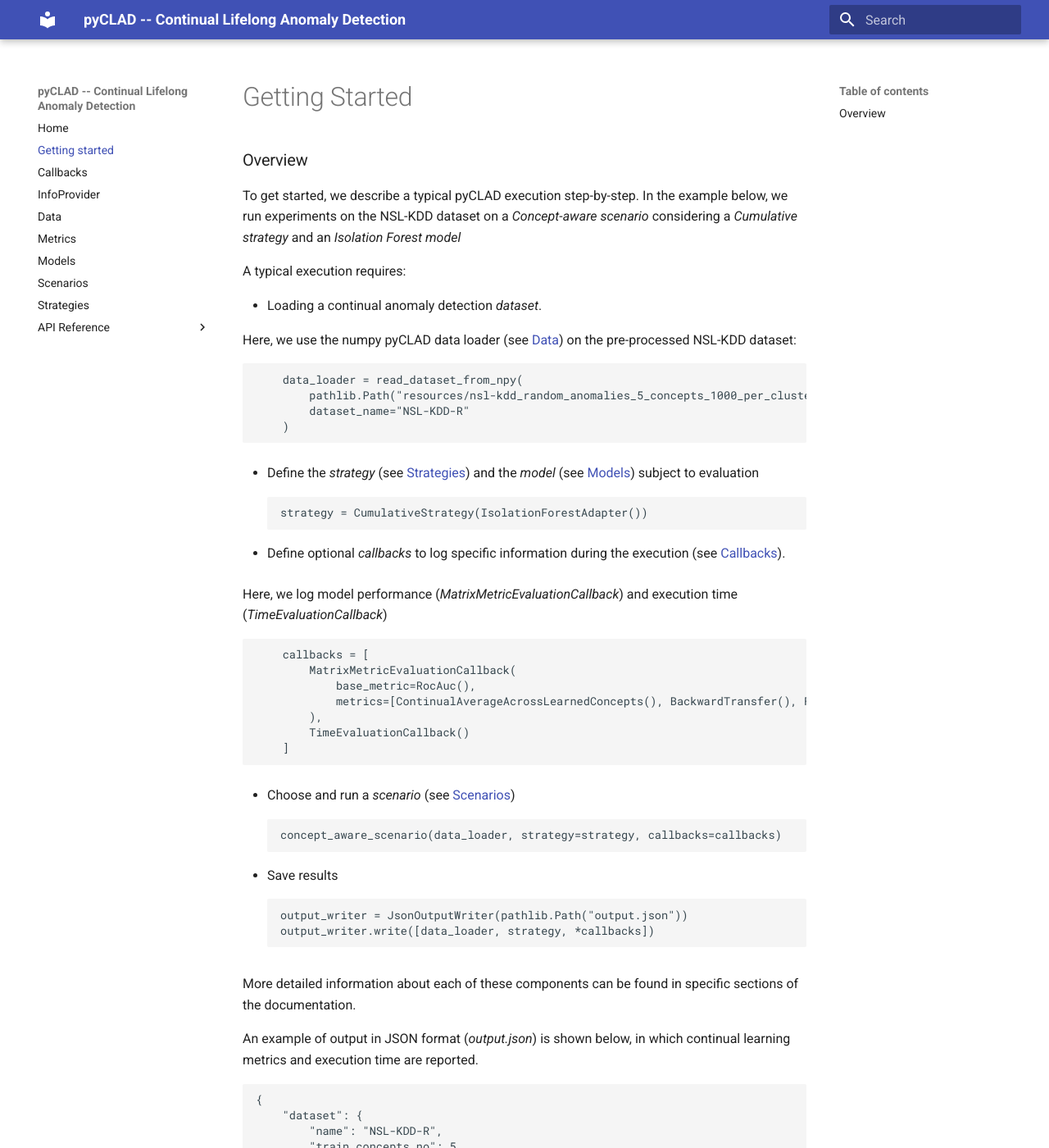
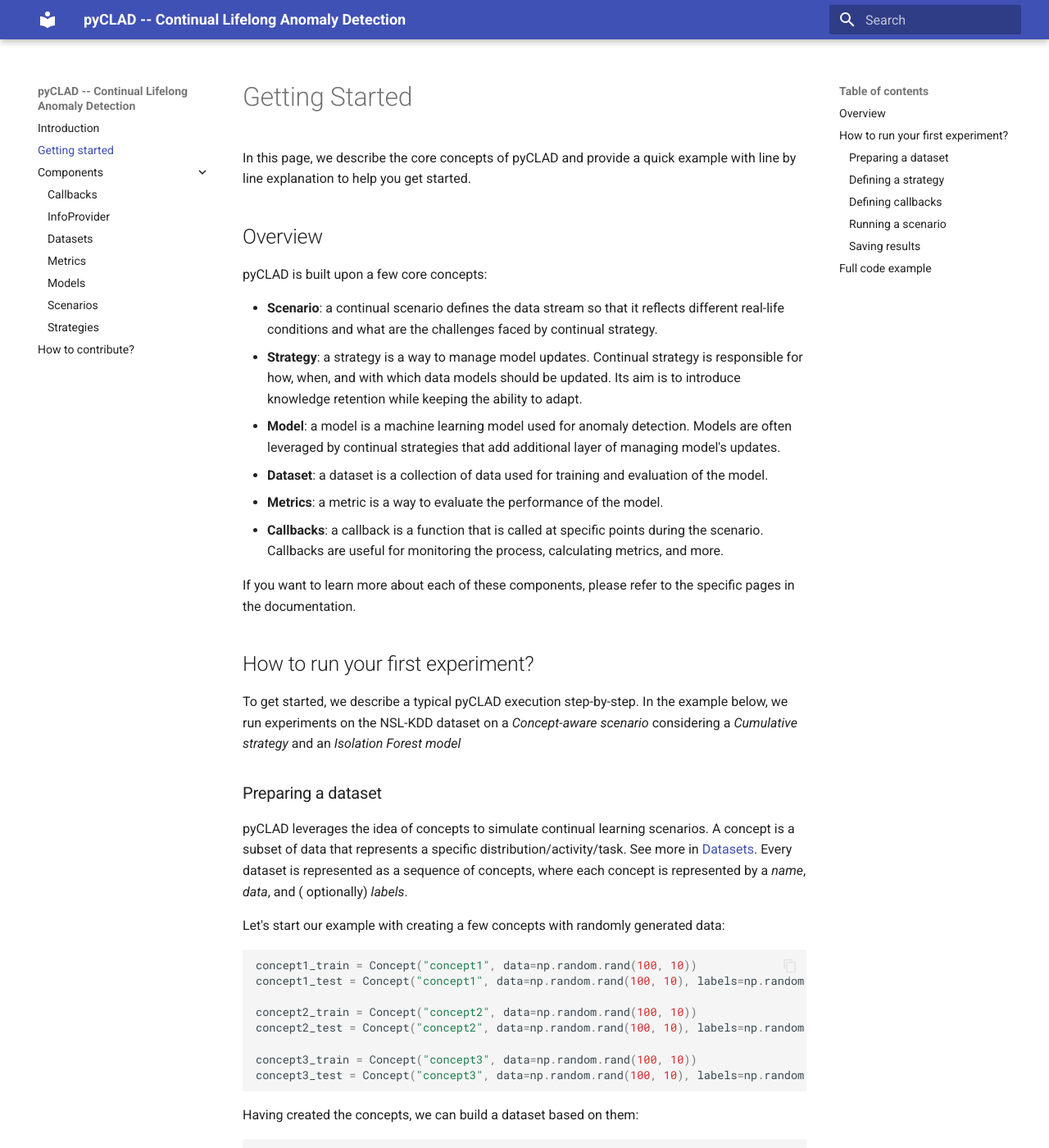
Before and after one commit to lifelonglab/pyCLAD, an MkDocs documentation site: the page built from docs/getting_started.md, in a window 1280 px wide and 1400 px high. Shown: the whole window at 82% size. Built offline with MkDocs 1.6.1 and Material for MkDocs 9.7.7, drawn with Linux system fonts in a browser that asks for light colours; some of the changed text lies outside the part shown.

Commit message:
Improve getting started

````diff
--- a/docs/getting_started.md
+++ b/docs/getting_started.md
@@ -1,99 +1,218 @@
 # Getting Started
 
-### Overview
+In this page, we describe the core concepts of pyCLAD and provide a quick example with line by line explanation to help
+you get started.
+
+## Overview
+
+pyCLAD is built upon a few core concepts:
+
+- **Scenario**: a continual scenario defines the data stream so that it reflects different real-life conditions and what
+  are
+  the challenges faced by continual strategy.
+- **Strategy**: a strategy is a way to manage model updates. Continual strategy is responsible for how, when, and with
+  which
+  data models should be updated. Its aim is to introduce knowledge retention while keeping the ability to adapt.
+- **Model**: a model is a machine learning model used for anomaly detection. Models are often leveraged by continual
+  strategies that add additional layer of managing model's updates.
+- **Dataset**: a dataset is a collection of data used for training and evaluation of the model.
+- **Metrics**: a metric is a way to evaluate the performance of the model.
+- **Callbacks**: a callback is a function that is called at specific points during the scenario. Callbacks are
+  useful for monitoring the process, calculating metrics, and more.
+
+If you want to learn more about each of these components, please refer to the specific pages in the documentation.
+
+## How to run your first experiment?
 
 To get started, we describe a typical pyCLAD execution step-by-step.
-In the example below, we run experiments on the NSL-KDD dataset on a *Concept-aware scenario* considering a *Cumulative strategy* and an *Isolation Forest model*
+In the example below, we run experiments on the NSL-KDD dataset on a *Concept-aware scenario* considering a *Cumulative
+strategy* and an *Isolation Forest model*
 
-A typical execution requires:
+### Preparing a dataset
 
-- Loading a continual anomaly detection *dataset*.
+pyCLAD leverages the idea of concepts to simulate continual learning scenarios. A concept is a subset of data that
+represents a specific distribution/activity/task.
+See more in [Datasets](datasets.md).
+Every dataset is represented as a sequence of concepts, where each concept is represented by a *name*, *data*, and (
+optionally) *labels*.
 
-Here, we use the numpy pyCLAD data loader (see [Data](data.md)) on the pre-processed NSL-KDD dataset:
+Let's start our example with creating a few concepts with randomly generated data:
 
-        data_loader = read_dataset_from_npy(
-            pathlib.Path("resources/nsl-kdd_random_anomalies_5_concepts_1000_per_cluster.npy"),
-            dataset_name="NSL-KDD-R"
-        )
+``` py
+concept1_train = Concept("concept1", data=np.random.rand(100, 10))
+concept1_test = Concept("concept1", data=np.random.rand(100, 10), labels=np.random.randint(0, 2, 100))
 
-- Define the *strategy* (see [Strategies](strategies.md)) and the *model* (see [Models](models.md)) subject to evaluation
+concept2_train = Concept("concept2", data=np.random.rand(100, 10))
+concept2_test = Concept("concept2", data=np.random.rand(100, 10), labels=np.random.randint(0, 2, 100))
 
-        strategy = CumulativeStrategy(IsolationForestAdapter())
+concept3_train = Concept("concept3", data=np.random.rand(100, 10))
+concept3_test = Concept("concept3", data=np.random.rand(100, 10), labels=np.random.randint(0, 2, 100))
+```
 
-- Define optional *callbacks* to log specific information during the execution (see [Callbacks](callbacks.md)).
+Having created the concepts, we can build a dataset based on them:
 
-  Here, we log model performance (*MatrixMetricEvaluationCallback*) and execution time (*TimeEvaluationCallback*)
+``` py
+dataset = ConceptsDataset(
+    name="GeneratedDataset",
+    train_concepts=[concept1_train, concept2_train, concept3_train],
+    test_concepts=[concept1_test, concept2_test, concept3_test],
+)
+```
 
-        callbacks = [
-            MatrixMetricEvaluationCallback(
-                base_metric=RocAuc(),
-                metrics=[ContinualAverageAcrossLearnedConcepts(), BackwardTransfer(), ForwardTransfer()],
-            ),
-            TimeEvaluationCallback()
-        ]
+You can leverage any of your preferred datasets by dividing it into concepts. We provide an example of how to extract
+concepts from a dataset in the [Datasets](datasets.md) section.
 
-- Choose and run a *scenario* (see [Scenarios](scenarios.md))
+### Defining a strategy
 
-        concept_aware_scenario(data_loader, strategy=strategy, callbacks=callbacks)
+A continual learning strategy manages model updates to ensure knowledge retention while adapting to new data.
+pyCLAD provides a few baseline strategies, such as *Cumulative*, *MSTE*, and *Naive*, as well as very commonly adopted
+*Replay* (see more info about strategies in [Strategies](strategies.md)).
 
-- Save results
+As strategies manage model updates, they require a model as an input. In this example, we use an *One Class SVM*
+model (see more info about models in [Models](models.md)).
 
-        output_writer = JsonOutputWriter(pathlib.Path("output.json"))
-        output_writer.write([data_loader, strategy, *callbacks])
+Let's start with defining a model:
 
-More detailed information about each of these components can be found in specific sections of the documentation.
+``` py
+model = OneClassSVMAdapter()
+```
 
-An example of output in JSON format (*output.json*) is shown below, in which continual learning metrics and execution time are reported.
+Then, we can create a strategy:
 
-    {
-        "dataset": {
-            "name": "NSL-KDD-R",
-            "train_concepts_no": 5,
-            "test_concepts_no": 5
-        },
-        "strategy": {
-            "name": "Cumulative",
-            "model": "IsolationForest",
-            "replay_size": 50
-        },
-        "matrixMetricEvaluationCallback_ROC-AUC": {
-            "ROC-AUC": {
-                "metrics": {
-                    "ContinualAverageAcrossLearnedConcepts": 0.9275,
-                    "BackwardTransfer": -0.0288,
-                    "ForwardTransfer": 0.6545
-                },
-                "concepts_order": [
-                    "Cluster_0",
-                    ...
-                    "Cluster_4"
-                ],
-                "matrix": {
-                    "Cluster_0": {
-                        "Cluster_0": 0.99375,
-                        "Cluster_1": 0.905,
-                        "Cluster_2": 0.7225,
-                        "Cluster_3": 0.48125,
-                        "Cluster_4": 0.4875
-                    },
-                    ...
-                    "Cluster_4": {
-                        ...
-                    }
-                }
-            }
-        },
-        "time_by_concept": {
-            "Cluster_0": {
-                "train_time": 0.6884,
-                "eval_time": 0.2611
-            },
-            ...
-            "Cluster_4": {
-                "train_time": 1.1764,
-                "eval_time": 0.2475
-            }
-        },
-        "train_time_total": 4.7472,
-        "eval_time_total": 1.2206
-    }
+``` py
+strategy = CumulativeStrategy(model)
+```
+
+### Defining callbacks
+
+Callbacks allow to effectively log useful information in pyCLAD during key checkpoints (*before* and *after*) of the
+experimental workflow (see more in [Callbacks](callbacks.md)).
+In this example, we leverage the callbacks that monitor model performance (*MatrixMetricEvaluationCallback*) and
+execution time (*TimeEvaluationCallback*).
+
+Let's start with defining time evaluation callback:
+
+``` py
+time_callback = TimeEvaluationCallback()
+```
+
+Then, let's define a callback that logs model performance:
+
+``` py
+metric_callback = ConceptMetricCallback(base_metric=RocAuc(),
+                                        metrics=[ContinualAverage(), BackwardTransfer(), ForwardTransfer()])
+```
+
+*ConceptMetricCallback* takes as an input:
+
+- *base_metric*: a non-continual base metric that is used to evaluate the performance of single concept, for example
+  ROC-AUC.
+- *metrics*: a list of continual learning metrics that should be calculated over the whole scenario with *base_metric*
+  as a base.
+
+### Running a scenario
+
+Finally, having defined the dataset, strategy, and callbacks, we can run a scenario.
+A continual learning **scenario** defines data assumptions that have implications on how *strategies* and *models*
+behave.
+In this example, we run a *Concept-agnostic scenario* (see more in [Scenarios](scenarios.md)).
+To do this, we start with creating a scenario passing the dataset, strategy, and callbacks as arguments. Then, we use
+the `run` method to execute the scenario.
+
+``` py
+scenario = ConceptAgnosticScenario(dataset=dataset, strategy=strategy,
+                                   callbacks=[metric_callback, time_callback])
+scenario.run()
+```
+
+### Saving results
+
+Last but not least, we need to save the results of the experiment gathered by the callbacks, along with parameters of
+dataset, strategy, and model.
+We can use the *JsonOutputWriter* to save the results in JSON format.
+
+``` py
+output_writer = JsonOutputWriter(pathlib.Path("output.json"))
+output_writer.write([model, dataset, strategy, metric_callback, time_callback])
+```
+
+An example of output in JSON format (*output.json*) is partially shown below. We can see info about the dataset,
+strategy, model, and metrics calculated by the callbacks.
+
+```json
+{
+  "model": {
+    "name": "OneClassSVM",
+    "kernel": "rbf",
+    ...
+  },
+  "dataset": {
+    "name": "GeneratedDataset",
+    "tran_concepts_no": 3,
+    "test_concepts_no": 3
+  },
+  "strategy": {
+    "name": "Cumulative",
+    "model": "OneClassSVM",
+    "buffer_size": 3
+  },
+  "concept_metric_callback_ROC-AUC": {
+    "base_metric_name": "ROC-AUC",
+    "metrics": {
+      "ContinualAverage": 0.5016447508645475,
+      "BackwardTransfer": -0.006135787648392695,
+      "ForwardTransfer": 0.5108682749081299
+    },
+    ...
+  },
+  "time_evaluation_callback": {
+    "time_by_concept": {
+      "concept1": {
+        "train_time": 0.013182401657104492,
+        "eval_time": 0.00678563117980957
+      },
+      ...
+    },
+    "train_time_total": 0.021419048309326172,
+    "eval_time_total": 0.02041482925415039
+  }
+}
+```
+
+## Full code example
+
+You can see this and more code examples in the [repository](https://github.com/lifelonglab/pyCLAD/tree/main/examples).
+
+```python linenums="1"
+# Prepare random data for 3 concepts
+concept1_train = Concept("concept1", data=np.random.rand(100, 10))
+concept1_test = Concept("concept1", data=np.random.rand(100, 10), labels=np.random.randint(0, 2, 100))
+
+concept2_train = Concept("concept2", data=np.random.rand(100, 10))
+concept2_test = Concept("concept2", data=np.random.rand(100, 10), labels=np.random.randint(0, 2, 100))
+
+concept3_train = Concept("concept3", data=np.random.rand(100, 10))
+concept3_test = Concept("concept3", data=np.random.rand(100, 10), labels=np.random.randint(0, 2, 100))
+
+# Build a dataset based on the previously created concepts
+dataset = ConceptsDataset(
+    name="GeneratedDataset",
+    train_concepts=[concept1_train, concept2_train, concept3_train],
+    test_concepts=[concept1_test, concept2_test, concept3_test],
+)
+# Define model, strategy, and callbacks
+model = OneClassSVMAdapter()
+strategy = CumulativeStrategy(model)
+
+time_callback = TimeEvaluationCallback()
+metric_callback = ConceptMetricCallback(base_metric=RocAuc(),
+                                        metrics=[ContinualAverage(), BackwardTransfer(), ForwardTransfer()])
+
+# Execute the concept agnostic scenario
+scenario = ConceptAgnosticScenario(dataset=dataset, strategy=strategy, callbacks=[metric_callback, time_callback])
+scenario.run()
+
+# Save the results
+output_writer = JsonOutputWriter(pathlib.Path("output.json"))
+output_writer.write([model, dataset, strategy, metric_callback, time_callback])
+```
--- a/mkdocs.yaml
+++ b/mkdocs.yaml
@@ -2,22 +2,21 @@ site_name: pyCLAD -- Continual Lifelong Anomaly Detection
 theme:
   name: material
   highlightjs: true
+  features:
+    - navigation.expand
+    - content.code.copy
 nav:
-  - Home: index.md
+  - Introduction: index.md
   - Getting started: 'getting_started.md'
-  - Callbacks: 'callbacks.md'
-  - InfoProvider: 'infoprovider.md'
-  - Data: 'data.md'
-  - Metrics: 'metrics.md'
-  - Models: 'models.md'
-  - Scenarios: 'scenarios.md'
-  - Strategies: 'strategies.md'
-  - API Reference:
-      - Callbacks: 'api/callbacks.md'
-      - Data: 'api/data.md'
-      - Metrics: 'api/metrics.md'
-      - Models: 'api/models.md'
-      - Strategies: 'api/strategies.md'
+  - Components:
+    - Callbacks: 'callbacks.md'
+    - InfoProvider: 'infoprovider.md'
+    - Datasets: 'datasets.md'
+    - Metrics: 'metrics.md'
+    - Models: 'models.md'
+    - Scenarios: 'scenarios.md'
+    - Strategies: 'strategies.md'
+  - How to contribute?: 'contribution.md'
 plugins:
   - search
   - mkdocstrings:
@@ -35,6 +34,13 @@ markdown_extensions:
   - markdown_include.include:
       base_path: .
   - admonition: {}
+  - pymdownx.inlinehilite
+  - pymdownx.snippets
+  - pymdownx.superfences
+  - pymdownx.highlight:
+      anchor_linenums: true
+      line_spans: __span
+      pygments_lang_class: true
 extra_javascript:
   - javascripts/mathjax.js
   - https://unpkg.com/mathjax@3/es5/tex-mml-chtml.js
````
Also changed, not shown: docs/contribution.md (+5 -0 lines), docs/index.md (+19 -11 lines), 1 other file.
